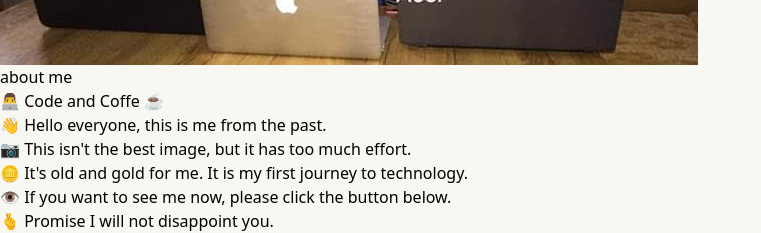
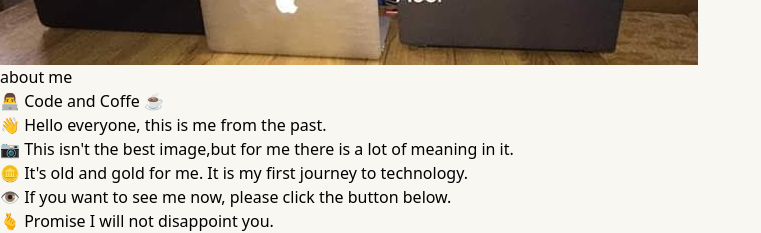
Before and after one commit to endrixh7/endrixhukellari-dev, a React (Vite) app: page / in a window 1280 px wide. Shown: the part 2140-2373 px from the top of the page, without its empty margins (0-761 px from the left). Built offline with nearby package versions, Linux system fonts and the light colour scheme.

Commit message:
About section, done ✅

```diff
--- a/src/components/About.jsx
+++ b/src/components/About.jsx
@@ -10,7 +10,7 @@ const About = () => {
                 <SectionTitle text='about me'/>
                 <p className='text-slate-600 mt-8 leading-loose'> 👨‍💻 Code and Coffe ☕
                     <p className="my-story"> 👋 Hello everyone, this is me from the past.
-                    <p>📷 This isn&#39;t the best image, but it has too much effort. </p>
+                    <p>📷 This isn&#39;t the best image,but for me there is a lot of meaning in it. </p>
                     🪙 It&#39;s old and gold for me. It is my first journey to technology. </p>
                     <p> 👁️ If you want to see me now, please click the button below. </p>
                     <p> 🫰 Promise I will not disappoint you.</p>
```
